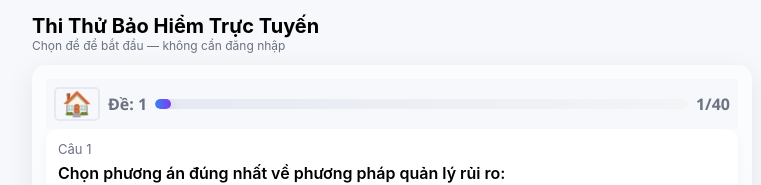
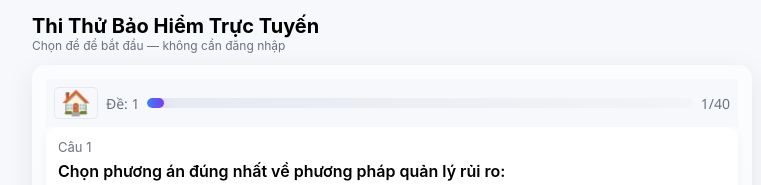
Before and after one commit to tthieu92/on-thi-BHNT, a Vue app: page /quiz/1 in a window 1280 px wide. Shown: the top 185 px of the page, without its empty margins (248-1009 px from the left). Built offline with nearby package versions, Linux system fonts and the light colour scheme.

Commit message:
Update Quiz.vue

```diff
--- a/src/views/Quiz.vue
+++ b/src/views/Quiz.vue
@@ -1,5 +1,13 @@
 <template>
   <div class="quiz-card">
+    <!-- <div class="progress-row">
+      <button class="home-btn" @click="router.push('/')">🏠</button>
+      <div class="progress-info">Đề: <span class="muted">{{ examId }}</span></div>
+      <div class="progress-bar" role="progressbar" :aria-valuenow="progressPercent">
+        <div class="progress-fill" :style="{ width: progressPercent + '%' }"></div>
+      </div>
+      <div class="progress-info right">{{ currentIndex + 1 }}/{{ questions.length }}</div>
+    </div> -->
     <div class="quiz-header">
       <button class="home-btn" @click="router.push('/')">🏠</button>
       <div class="progress-info">Đề: <span class="muted">{{ examId }}</span></div>
@@ -169,7 +177,7 @@ function showCorrect(index, idx){
 .home-btn {
   font-size: 24px;
   background: transparent;
-  border: 2px solid #e6e9f2;
+  border: 1px solid #e6e9f2;
   border-radius: 5px;
   cursor: pointer;
 }
@@ -187,11 +195,10 @@ function showCorrect(index, idx){
   transition: width 350ms ease;
 }
 .progress-info {
-  font-size: 16px;
+  font-size: 14px;
   color: var(--muted);
   font-family: 'Segoe UI', Tahoma, Geneva, Verdana, sans-serif;
-  font-weight: 600;
-  font-style: inherit;
+  font-weight: 500;
 }
 .full-half { flex: 1; }
 .full-width { width: 100%; }
```
